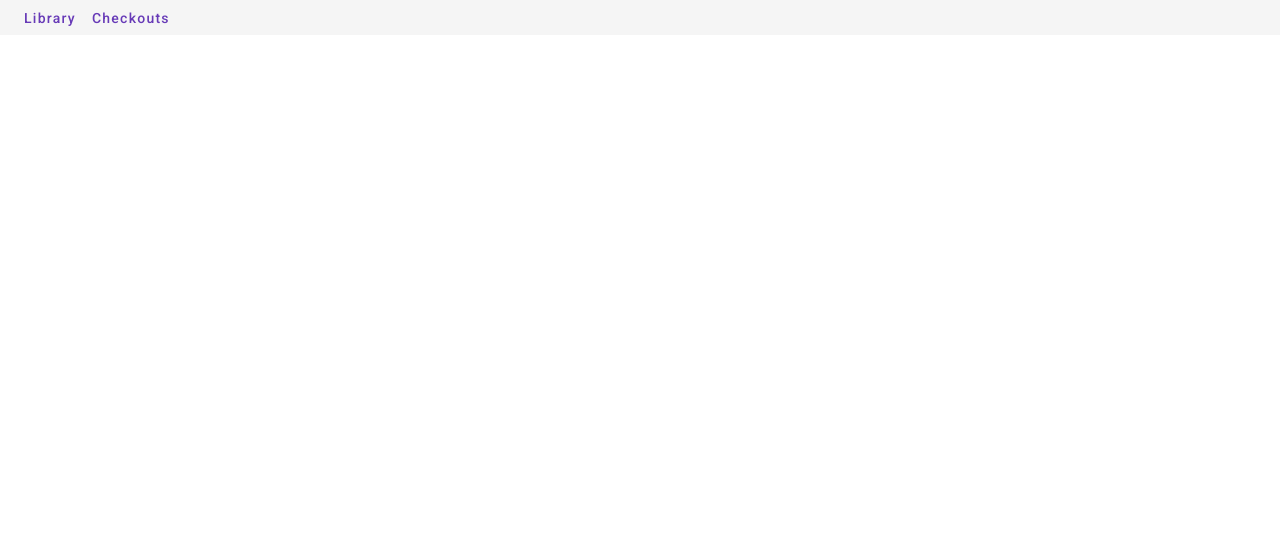
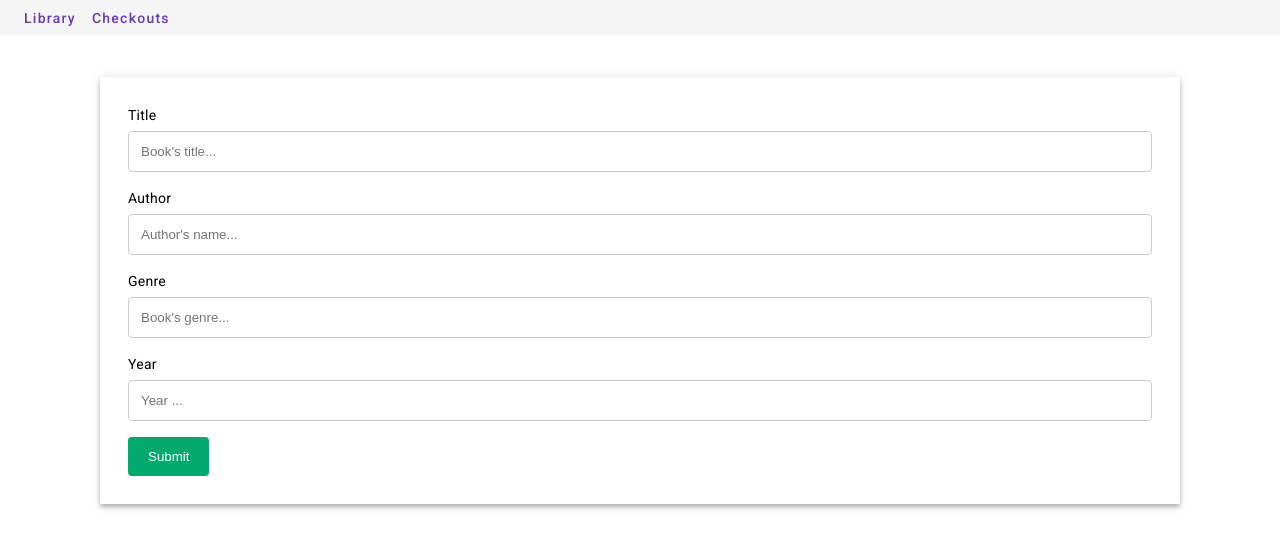
Before and after one commit to Ckonsa/TestAssignment_2023, an Angular app in the folder frontend/: page /addBook in a window 1280 px wide. Before the commit this address led to /. Shown: the top 548 px of the page. Built offline with nearby package versions, Linux system fonts and the light colour scheme.

Commit message:
Adding a new book form and routing to the form. Needs the functionality.

```diff
--- a/frontend/src/app/app-routing.module.ts
+++ b/frontend/src/app/app-routing.module.ts
@@ -4,11 +4,13 @@ import { BooksListComponent } from './components/books-list/books-list.component
 import { BookDetailComponent } from './components/book-detail/book-detail.component';
 import {CheckoutsListComponent} from './components/checkouts-list/checkouts-list.component';
 import {CheckoutDetailComponent} from './components/checkout-detail/checkout-detail.component';
+import {AddBookComponent} from './components/add-book/add-book.component';
 
 const routes: Routes = [
   {path: '', redirectTo: 'books', pathMatch: 'full'},
   {path: 'books', component: BooksListComponent},
   {path: 'books/:id', component: BookDetailComponent},
+  {path: 'addBook', component: AddBookComponent},
   {path: 'checkouts', component: CheckoutsListComponent},
   {path: 'checkouts/:id', component: CheckoutDetailComponent}
 ];
--- /dev/null
+++ b/frontend/src/app/components/add-book/add-book.component.html
@@ -0,0 +1,18 @@
+<div class="container mat-elevation-z4">
+  <form [formGroup]="addBookForm" (ngSubmit)="addBook()"> <!--Got the basic form template from here: https://www.w3schools.com/howto/howto_css_contact_form.asp --->
+
+    <label>Title</label>
+    <input type="text" placeholder="Book's title..." formControlName="title">
+
+    <label>Author</label>
+    <input type="text" placeholder="Author's name..." formControlName="author">
+
+    <label>Genre</label>
+    <input type="text" placeholder="Book's genre..." formControlName="genre">
+
+    <label>Year</label>
+    <input type="text" placeholder="Year ... " formControlName="year">
+
+    <input type="submit" value="Submit">
+  </form>
+</div>
--- /dev/null
+++ b/frontend/src/app/components/add-book/add-book.component.scss
@@ -0,0 +1,26 @@
+.container {
+  max-width: 1024px;
+  margin: 3em auto;
+  padding: 2em;
+}
+input[type=text], select, textarea {
+  width: 100%;
+  padding: 12px;
+  border: 1px solid #ccc;
+  border-radius: 4px;
+  box-sizing: border-box;
+  margin-top: 6px;
+  margin-bottom: 16px;
+  resize: vertical;
+}
+input[type=submit] {
+  background-color: #04AA6D;
+  color: white;
+  padding: 12px 20px;
+  border: none;
+  border-radius: 4px;
+  cursor: pointer;
+}
+input[type=submit]:hover {
+  background-color: #45a049;
+}
--- /dev/null
+++ b/frontend/src/app/components/add-book/add-book.component.ts
@@ -0,0 +1,41 @@
+import {Component} from '@angular/core';
+import {FormControl, FormGroup, Validators} from '@angular/forms';
+import {ActivatedRoute} from '@angular/router';
+import {BookService} from '../../services/book.service';
+import {BookStatus} from '../../models/book-status';
+
+@Component({
+  selector: 'app-add-book',
+  templateUrl: './add-book.component.html',
+  styleUrls: ['./add-book.component.scss']
+})
+export class AddBookComponent{
+  constructor(
+    private route: ActivatedRoute,
+    private bookService: BookService,
+  ) {
+  }
+  addBookForm = new FormGroup({
+    title: new FormControl('', Validators.required),
+    author: new FormControl('', Validators.required),
+    genre: new FormControl('', Validators.required),
+    year: new FormControl('', Validators.required),
+  });
+
+  addBook(): void {
+    const book = {
+      id: null,
+      name: this.addBookForm.value.title,
+      author: this.addBookForm.value.author,
+      genre: this.addBookForm.value.genre,
+      year: Number(this.addBookForm.value.year),
+      added: new Date().toString().slice(0, 10),
+      checkOutCount: 0,
+      status: 'AVAILABLE' as BookStatus,
+      dueDate: null,
+      comment: null,
+    };
+    this.bookService.saveBook(book);
+  }
+
+}
--- a/frontend/src/app/components/books-list/books-list.component.html
+++ b/frontend/src/app/components/books-list/books-list.component.html
@@ -15,4 +15,9 @@
     <p>{{pageNumber$}}</p>
     <button (click)="nextPage()">></button>
   </div>
+  <div class="buttonsContainer">
+    <button (click)="goToPage()">Go To Page</button>
+    <input id="goToPageNumber" type="number" min="1" max="{{pagesTotal$}}" placeholder="{{pageNumber$}}">
+  </div>
 </div>
+<button class="addBookButton" [routerLink]="['/addBook']">Add A Book</button>
--- a/frontend/src/app/components/books-list/books-list.component.scss
+++ b/frontend/src/app/components/books-list/books-list.component.scss
@@ -16,3 +16,17 @@ p {
   font-size: 20px;
   margin: 0 2em 0 2em;
 }
+mat-card-title {
+  margin-top: 1em;
+  margin-left: 2em;
+}
+mat-card-content {
+  margin-left: 2em;
+}
+input {
+  width: 3em;
+}
+.addBookButton {
+  margin-left: 95%;
+  margin-bottom: 3em;
+}
--- a/frontend/src/app/components/books-list/books-list.component.ts
+++ b/frontend/src/app/components/books-list/books-list.component.ts
@@ -2,7 +2,7 @@ import { Component, OnInit } from '@angular/core';
 import { BookService } from '../../services/book.service';
 import { Page } from '../../models/page';
 import { Book } from '../../models/book';
-import {Observable} from 'rxjs';
+import {first, Observable} from 'rxjs';
 
 @Component({
   selector: 'app-books-list',
@@ -13,6 +13,7 @@ export class BooksListComponent implements OnInit {
 
   books$: Observable<Page<Book> | Error>;
   pageNumber$: number = Number(1); // The default page is number 1 aka the first page
+  pagesTotal$: number;
 
   constructor(
     private bookService: BookService,
@@ -22,21 +23,31 @@ export class BooksListComponent implements OnInit {
   ngOnInit(): void {
     // TODO this observable should emit books taking into consideration pagination, sorting and filtering options.
     this.books$ = this.bookService.getBooks({pageIndex: this.pageNumber$ - 1}); // Page numbers go from 0...49
-
+    this.books$.pipe(first(), ).subscribe(page => {if (!(page instanceof Error)) {this.pagesTotal$ = page.totalPages ; } });
   }
   previousPage(): void { // Function to move to the previous page
     this.pageNumber$ -= 1;
     if (this.pageNumber$ <= 0) {
-      this.pageNumber$ = 50; // This should be a variable, so if there would be less or more pages it would still work
+      this.pageNumber$ = this.pagesTotal$; // This should be a variable, so if there would be less or more pages it would still work
     }
     this.books$ = this.bookService.getBooks({pageIndex: this.pageNumber$ - 1}); // Updates shown page
   }
   nextPage(): void { // Function to move to the next page
     this.pageNumber$ += 1;
-    if (this.pageNumber$ > 50) {
+    if (this.pageNumber$ > this.pagesTotal$) {
       this.pageNumber$ = 1;
     }
     this.books$ = this.bookService.getBooks({pageIndex: this.pageNumber$ - 1}); // Updates shown page
   }
+  goToPage(): void {
+    let goToPageNumber = Number((document.getElementById('goToPageNumber') as HTMLInputElement).value);
+    if (goToPageNumber > this.pagesTotal$) {
+      goToPageNumber = this.pagesTotal$;
+    } else if (goToPageNumber < 1) {
+      goToPageNumber = 1;
+    }
+    this.pageNumber$ = goToPageNumber;
+    this.books$ = this.bookService.getBooks({pageIndex: this.pageNumber$ - 1}); // Updates shown page
+  }
 
 }
--- a/frontend/src/app/services/book.service.ts
+++ b/frontend/src/app/services/book.service.ts
@@ -32,6 +32,7 @@ export class BookService {
 
   saveBook(book: Book): Observable<void | Error> {
     const url = this.baseUrl + '/saveBook';
+    console.log(url);
     return this.http.post<void>(url, book);
   }
 
```
Also changed, not shown: frontend/src/app/app.module.ts (+7 -2 lines), 1 other file (tests, documents, lock files or other folders).
